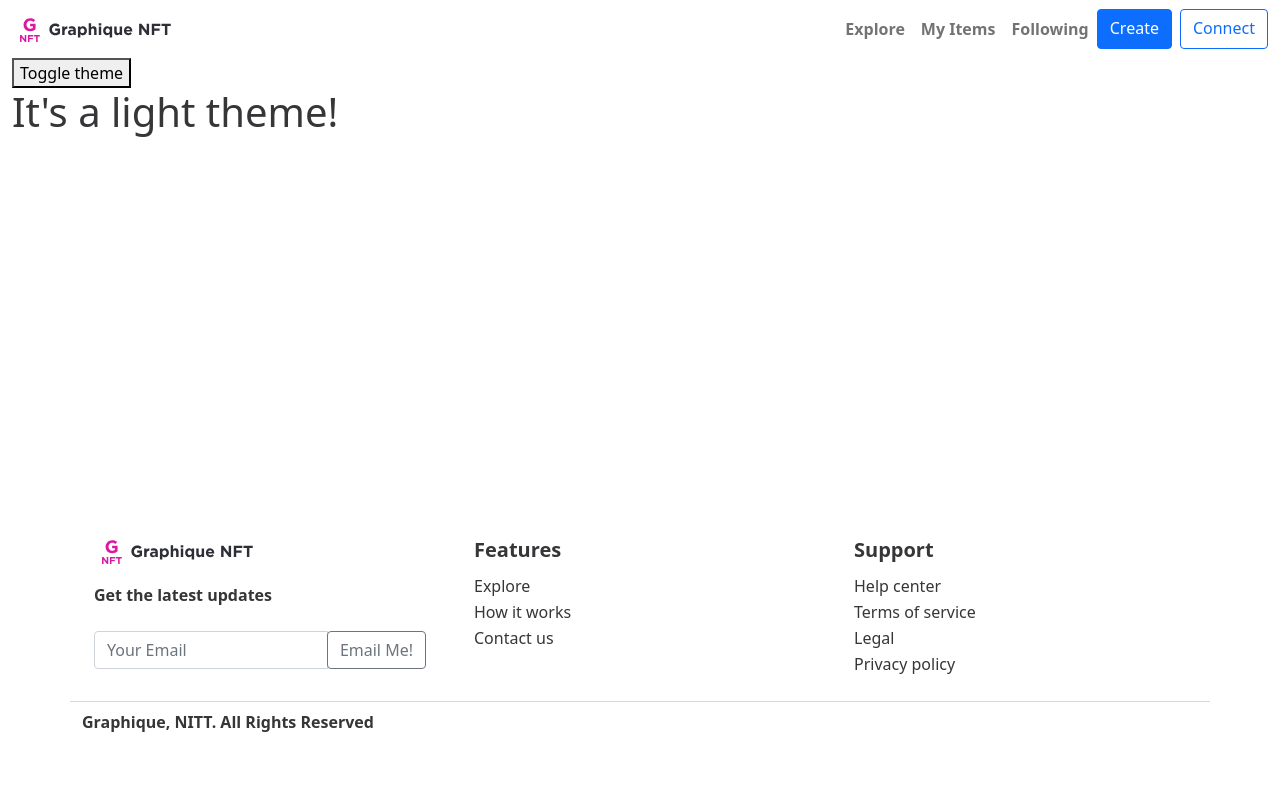
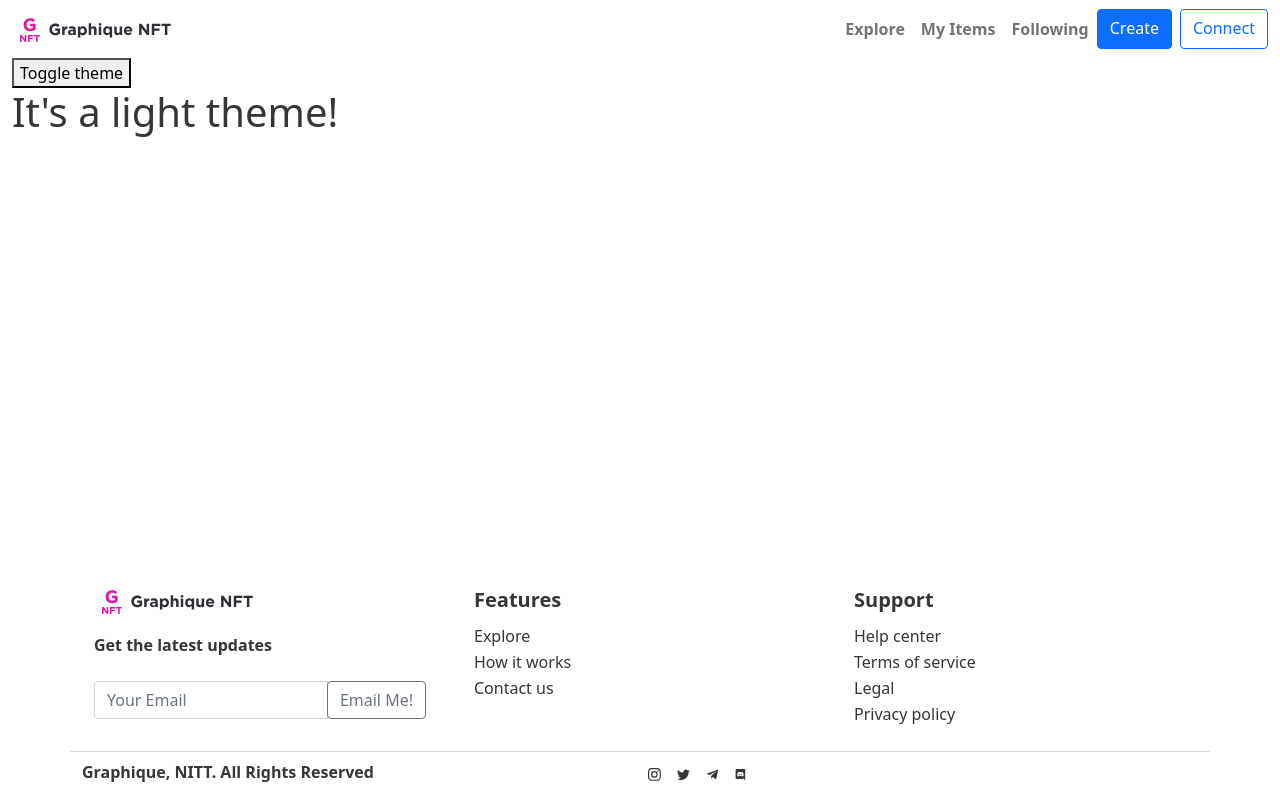
Before and after one commit to roshie/graphique-nft, a React (Create React App) app: page / in a window 1280 px wide. Built offline with nearby package versions, Linux system fonts and the light colour scheme.

Commit message:
social icons

```diff
--- a/package.json
+++ b/package.json
@@ -10,6 +10,7 @@
     "react": "^17.0.2",
     "react-bootstrap": "^2.2.0",
     "react-dom": "^17.0.2",
+    "react-icons": "^4.3.1",
     "react-router-dom": "^6.2.1",
     "react-scripts": "^5.0.0",
     "styled-components": "^5.3.3",
--- a/src/assets/css/index.css
+++ b/src/assets/css/index.css
@@ -24,3 +24,9 @@ h3 {
   font-size: 16px;
   line-height: 26px;
 }
+
+.social-icons {
+  width: 12.84px;
+  height: 12.84px;
+  margin: 8px;
+}
--- a/src/components/Footer.jsx
+++ b/src/components/Footer.jsx
@@ -1,9 +1,8 @@
 import React from "react";
 import Img from "../assets/images/logo-full.svg";
-import Vector1 from "../assets/images/Vector-1.svg";
-import Vector2 from "../assets/images/Vector-2.svg";
-import Vector3 from "../assets/images/Vector-3.svg";
-import Vector from "../assets/images/Vector.svg";
+import { BsInstagram, BsTwitter } from "react-icons/bs";
+import { FaTelegramPlane } from "react-icons/fa";
+import { RiDiscordFill } from "react-icons/ri";
 
 export default function Footer() {
   return (
@@ -51,22 +50,17 @@ export default function Footer() {
             </ul>
           </div>
           <div class="dropdown-divider"></div>
-          <div>
-            <p style={{ fontWeight: "600" }}>
-              Graphique, NITT. All Rights Reserved
-            </p>
-            <div>
-              <img
-                src={Vector}
-                alt="vector"
-                style={{
-                  width: "50px",
-                  height: "50px",
-                }}
-              />
-              <img src={Vector1} alt="vector-1" />
-              <img src={Vector2} alt="vector-2" />
-              <img src={Vector3} alt="vector-3" />
+          <div className="row">
+            <div className="col-md-6 col-12">
+              <p style={{ fontWeight: "600" }}>
+                Graphique, NITT. All Rights Reserved
+              </p>
+            </div>
+            <div className="col-md-6 col-12">
+              <BsInstagram className="social-icons" />
+              <BsTwitter className="social-icons" />
+              <FaTelegramPlane className="social-icons" />
+              <RiDiscordFill className="social-icons" />
             </div>
           </div>
         </div>
```
Also changed, not shown: 1 other file (tests, documents, lock files or other folders).
